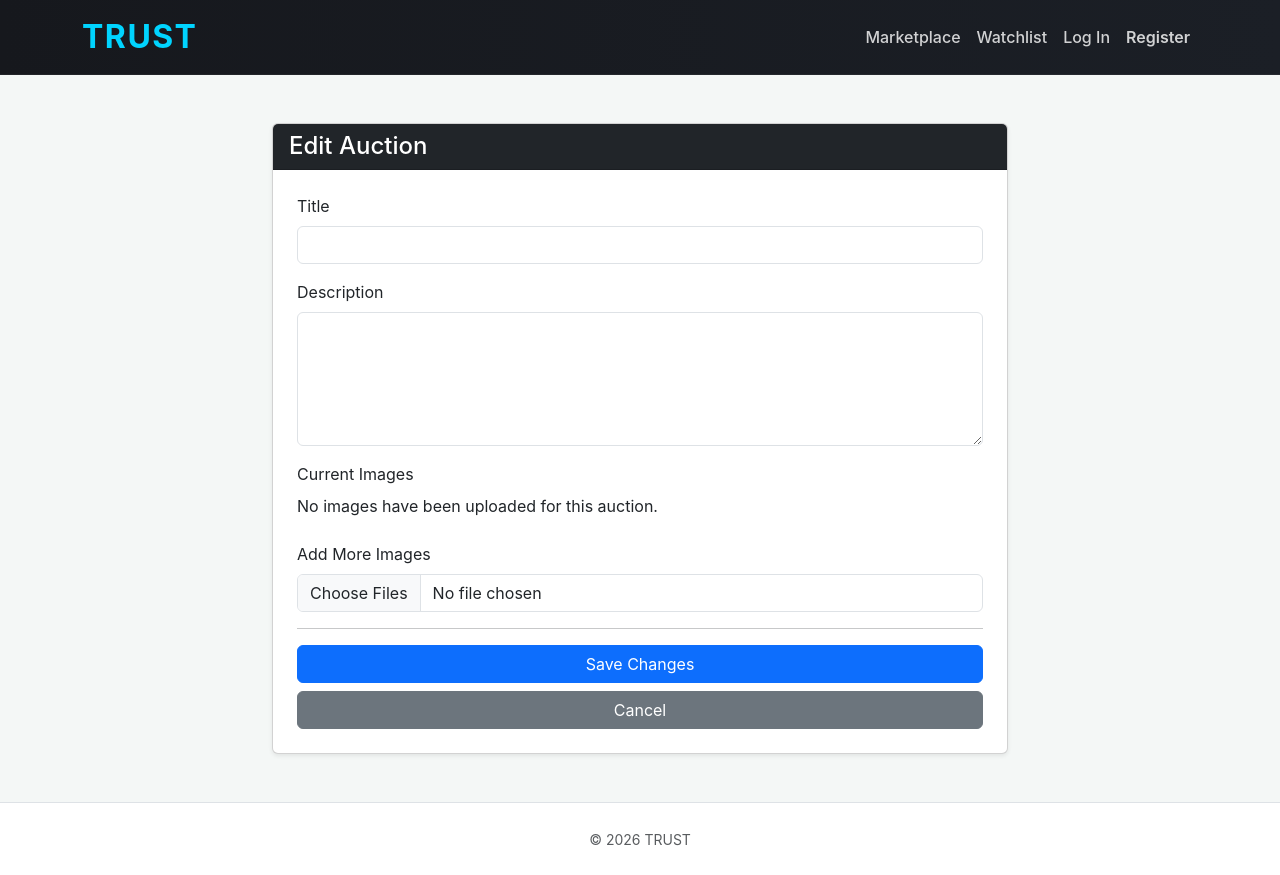
After one commit to jorgemar723/-trust-auction-system, a Flask app: template templates/edit_auction.html in a window 1280 px wide. The commit adds this page. Run offline with Flask 3, Linux system fonts and the light colour scheme; the template is opened without the code that fills it, so the values that code supplies are empty; some libraries are stand-ins or nearby versions.

Commit message:
PROJ-102: Implemented edit auction route & html file
Also fixed bidding related bug in db class

```diff
--- a/flask_app.py
+++ b/flask_app.py
@@ -73,6 +73,8 @@ def error_json(code: str, message: str, details: str | None = None, http_status:
         payload["details"] = details
     return jsonify(payload), http_status
 
+
+# ================= INDEX =================
 @app.route("/")
 def index():
     db = PostgresDB()
@@ -100,6 +102,7 @@ def index():
     return render_template("index.html", auctions=formatted_auctions)
 
 
+# ================= AUCTION DETAILS =================
 @app.route("/auction/<int:auction_id>", methods=["GET", "POST"])
 def detail(auction_id):
     db = PostgresDB()
@@ -109,6 +112,9 @@ def detail(auction_id):
     if not raw_auction:
         db.close()
         return "Auction not found", 404
+
+    seller_id = raw_auction[1]
+    is_seller = "user_id" in session and session["user_id"] == seller_id
 
     images = raw_auction[4]
     current_bid = raw_auction[9] if raw_auction[9] is not None else raw_auction[8]
@@ -155,9 +161,10 @@ def detail(auction_id):
         is_watched = auction_id in watchlist
 
     db.close()
-    return render_template("detail.html", auction=auction, is_watched=is_watched, history=history)
+    return render_template("detail.html", auction=auction, is_watched=is_watched, history=history, is_seller=is_seller)
 
 
+# ================= WATCHLIST =================
 @app.route("/watchlist")
 def view_watchlist():
     if "user_id" not in session:
@@ -188,6 +195,7 @@ def view_watchlist():
     return render_template("watchlist.html", auctions=watched_items)
 
 
+# ================= TOGGLE WATCHLIST =================
 @app.route("/toggle-watchlist/<int:auction_id>")
 def toggle_watchlist(auction_id):
     if "user_id" not in session:
@@ -209,7 +217,7 @@ def toggle_watchlist(auction_id):
     return redirect(request.referrer or url_for("index"))
 
 
-# PROJ-38/39: Real Auction state endpoint
+# ================= AUCTION STATE =================
 @app.route("/api/state/<int:auction_id>")
 def api_state(auction_id):
     """
@@ -274,7 +282,6 @@ def create_auction():
             return redirect(url_for("create_auction"))
 
         result = deploy_auction(result_seconds)
-
         contract_address = result["auction_address"]
         tx_hash = result["tx_hash"]
 
@@ -302,6 +309,77 @@ def create_auction():
 
     return render_template("create_auction.html")
 
+
+# ================= EDIT AUCTION =================
+@app.route("/auction/<int:auction_id>/edit", methods=["GET", "POST"])
+def edit_auction(auction_id):
+    if "user_id" not in session:
+        flash("You must be logged in to edit an auction.", "warning")
+        return redirect(url_for("login"))
+
+    db = PostgresDB()
+    db.connect()
+    raw_auction = db.get_auction_by_id(auction_id)
+
+    if not raw_auction:
+        db.close()
+        flash("Auction not found.", "danger")
+        return redirect(url_for("index"))
+
+    seller_id = raw_auction[1]
+    if session["user_id"] != seller_id:
+        db.close()
+        flash("You are not authorized to edit this auction.", "danger")
+        return redirect(url_for("detail", auction_id=auction_id))
+
+    if request.method == "POST":
+        title = request.form.get("title")
+        description = request.form.get("description")
+
+        existing_images = raw_auction[4] if raw_auction[4] else []
+        images_to_delete = request.form.getlist("delete_images")
+
+        updated_images = [img for img in existing_images if img not in images_to_delete]
+
+        for image_path_to_delete in images_to_delete:
+            try:
+                full_path = os.path.join(app.root_path, 'static', image_path_to_delete)
+                if os.path.exists(full_path):
+                    os.remove(full_path)
+            except Exception as e:
+                print(f"Error deleting file {full_path}: {e}")
+
+        new_images = request.files.getlist("images")
+        for image in new_images:
+            if image and image.filename:
+                filename = secure_filename(image.filename)
+                image_path = os.path.join(app.config['UPLOAD_FOLDER'], filename)
+                image.save(image_path)
+                updated_images.append(f"uploads/{filename}")
+
+        success = db.update_auction(
+            auction_id=auction_id,
+            title=title,
+            description=description,
+            image_urls=updated_images
+        )
+        db.close()
+
+        if success:
+            flash("Auction updated successfully!", "success")
+            return redirect(url_for("detail", auction_id=auction_id))
+        else:
+            flash("Failed to update auction. Please try again.", "danger")
+            return redirect(url_for("edit_auction", auction_id=auction_id))
+
+    auction = {
+        "id": raw_auction[0],
+        "title": raw_auction[2],
+        "description": raw_auction[3],
+        "images": raw_auction[4] if raw_auction[4] else []
+    }
+    db.close()
+    return render_template("edit_auction.html", auction=auction)
 
 # ================= REGISTER =================
 @app.route("/register", methods=["GET", "POST"])
--- /dev/null
+++ b/templates/edit_auction.html
@@ -0,0 +1,65 @@
+{% extends "base.html" %}
+
+{% block content %}
+<div class="row justify-content-center">
+    <div class="col-md-8">
+        <div class="card shadow-sm">
+            <div class="card-header bg-dark text-white">
+                <h4 class="mb-0">Edit Auction</h4>
+            </div>
+            <div class="card-body">
+                <form method="POST" enctype="multipart/form-data" action="{{ url_for('edit_auction', auction_id=auction.id) }}">
+
+                    <div class="mb-3">
+                        <label for="title" class="form-label">Title</label>
+                        <input type="text" class="form-control" id="title" name="title" value="{{ auction.title }}" required>
+                    </div>
+
+                    <div class="mb-3">
+                        <label for="description" class="form-label">Description</label>
+                        <textarea class="form-control" id="description" name="description" rows="5" required>{{ auction.description }}</textarea>
+                    </div>
+
+                    <div class="mb-4">
+                        <label class="form-label">Current Images</label>
+                        {% if auction.images %}
+                            <p class="text-muted small">Select images to delete.</p>
+                            <div class="row">
+                                {% for image_url in auction.images %}
+                                <div class="col-md-4 col-sm-6 mb-3">
+                                    <div class="card">
+                                        <img src="{{ url_for('static', filename=image_url) }}" class="card-img-top" style="height: 150px; object-fit: cover;">
+                                        <div class="card-body text-center">
+                                            <div class="form-check">
+                                                <input class="form-check-input" type="checkbox" name="delete_images" value="{{ image_url }}" id="delete_{{ loop.index }}">
+                                                <label class="form-check-label" for="delete_{{ loop.index }}">
+                                                    Delete
+                                                </label>
+                                        </div>
+                                    </div>
+                                </div>
+                            </div>
+                            {% endfor %}
+                        </div>
+                        {% else %}
+                            <p>No images have been uploaded for this auction.</p>
+                        {% endif %}
+                    </div>
+
+                    <div class="mb-3">
+                        <label for="images" class="form-label">Add More Images</label>
+                        <input type="file" class="form-control" id="images" name="images" multiple>
+                    </div>
+
+                    <hr>
+
+                    <div class="d-grid gap-2">
+                        <button type="submit" class="btn btn-primary w-100">Save Changes</button>
+                        <a href="{{ url_for('detail', auction_id=auction.id) }}" class="btn btn-secondary w-100">Cancel</a>
+                    </div>
+                </form>
+            </div>
+        </div>
+    </div>
+</div>
+{% endblock %}
```
Also changed, not shown: db/PostgresDB.py (+5 -2 lines), templates/detail.html (+6 -1 lines).
